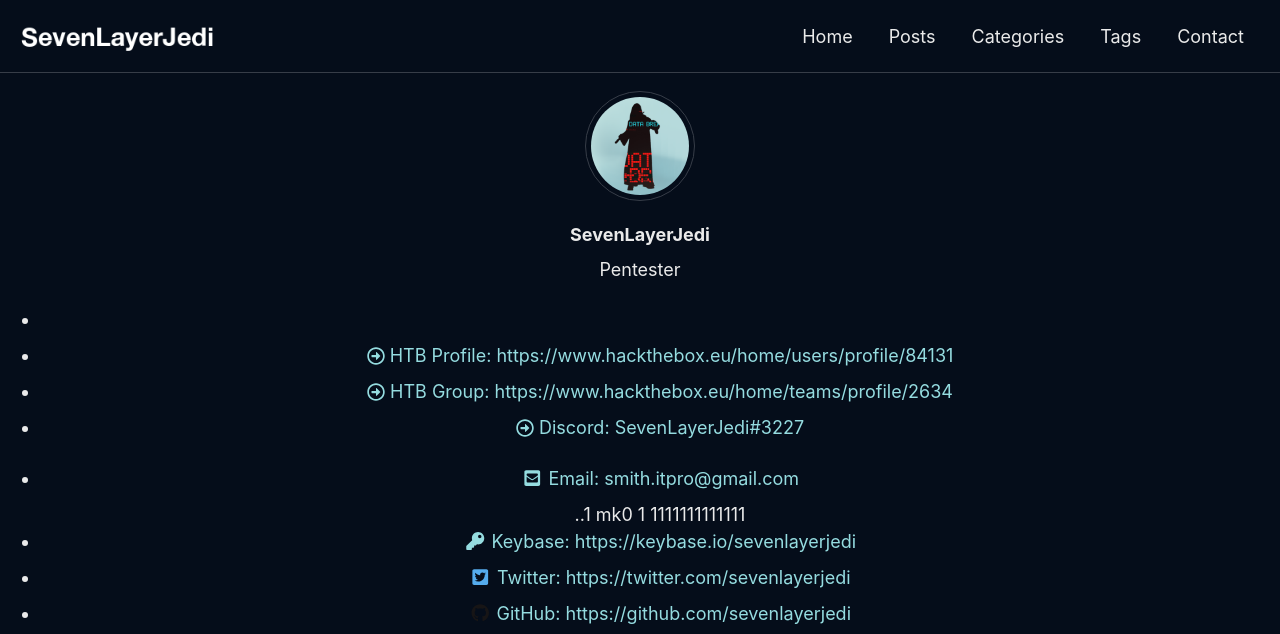
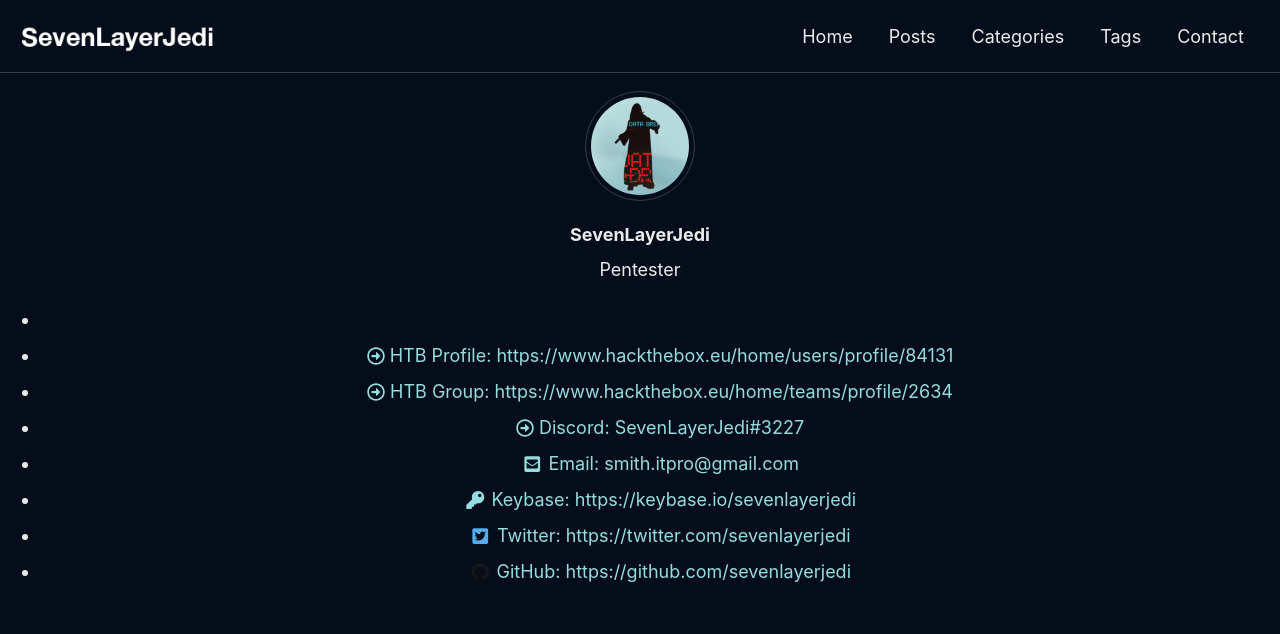
Before and after one commit to SevenLayerJedi/sevenlayerjedi.github.io, a Jekyll site: the page built from _pages/contact.md, in a window 1280 px wide, cut to the strip 0-634 px from the top of the page. Built offline with Jekyll 4.4.1, drawn with Linux system fonts in a browser that asks for light colours; cached includes are drawn as plain includes; our own code applies the rules of GitHub Pages for plain Markdown files; a script that is not in the unit is left out.

Commit message:
Updated Post Data

```diff
--- a/_pages/contact.md
+++ b/_pages/contact.md
@@ -26,12 +26,11 @@
 
 
 
-
-<div id="feed-meeee">
+<div id="About-Meeee">
   <p align="center">
-  <ul class="social-icons" style="text-align: center;">
+    <ul class="social-icons" style="text-align: center;">
       <li>
-        <a href="https://www.hackthebox.eu/home/users/profile/84131">
+        <a style="display: inline-block;" href="https://www.hackthebox.eu/home/users/profile/84131">
           <script src="https://www.hackthebox.eu/badge/84131"></script>
         </a>
       </li>
@@ -52,21 +51,14 @@
           <i class="far fa-arrow-alt-circle-right" aria-hidden="true"></i> Discord: SevenLayerJedi#3227
         </a>
       </li>
-    </ul>
-  </p>
-</div>
 
-
-<div id="feed-meeee">
-  <p align="center">
-  <ul class="social-icons" style="text-align: center;">
       <li>
         <a href="mailto:smith.itpro@gmail.com">
           <meta itemprop="email" content="smith.itpro@gmail.com" />
           <i class="fas fa-fw fa-envelope-square" aria-hidden="true"></i> Email: smith.itpro@gmail.com
         </a>
       </li>
-      ..1 mk0   1 1111111111111
+
        <li>
         <a href="https://keybase.io/sevenlayerjedi" itemprop="sameAs" rel="nofollow noopener noreferrer">
           <i class="fas fa-fw fa-key" aria-hidden="true"></i> Keybase: https://keybase.io/sevenlayerjedi
```
